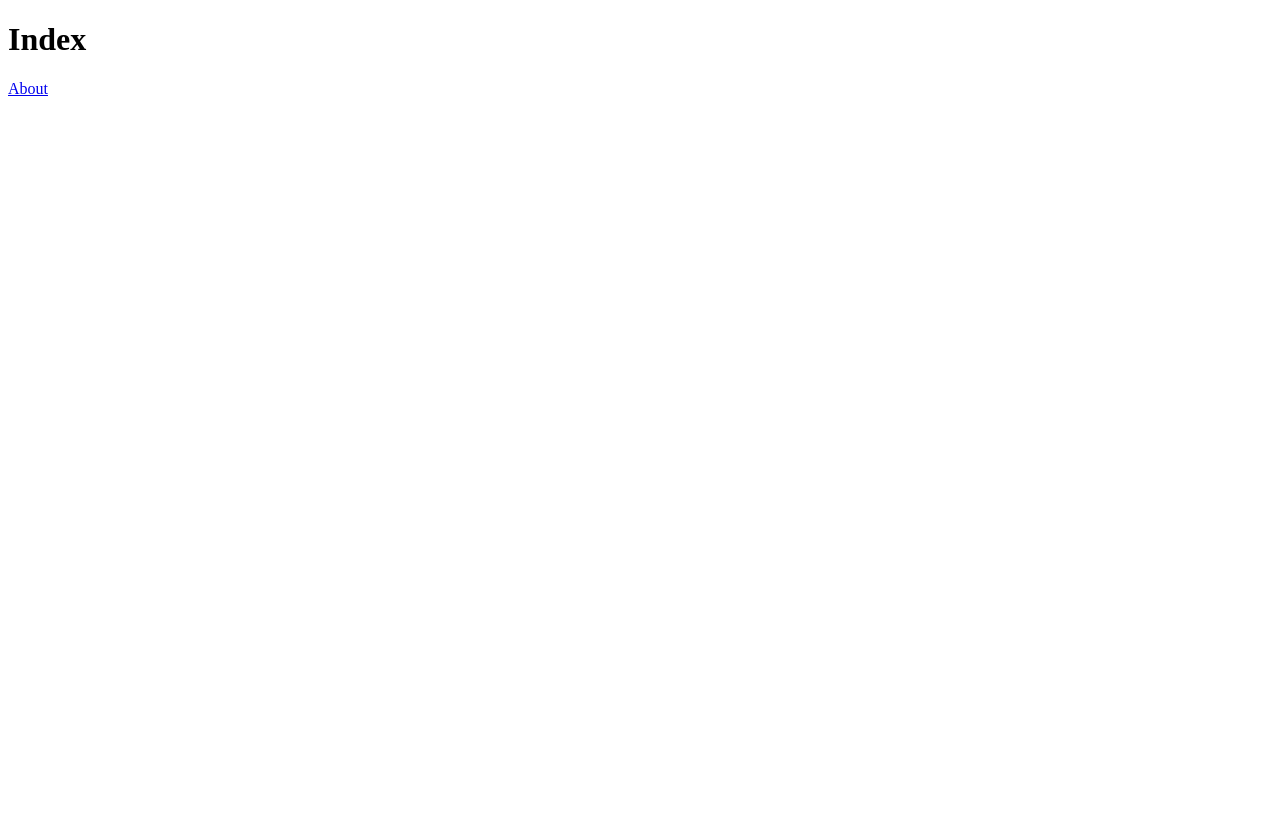
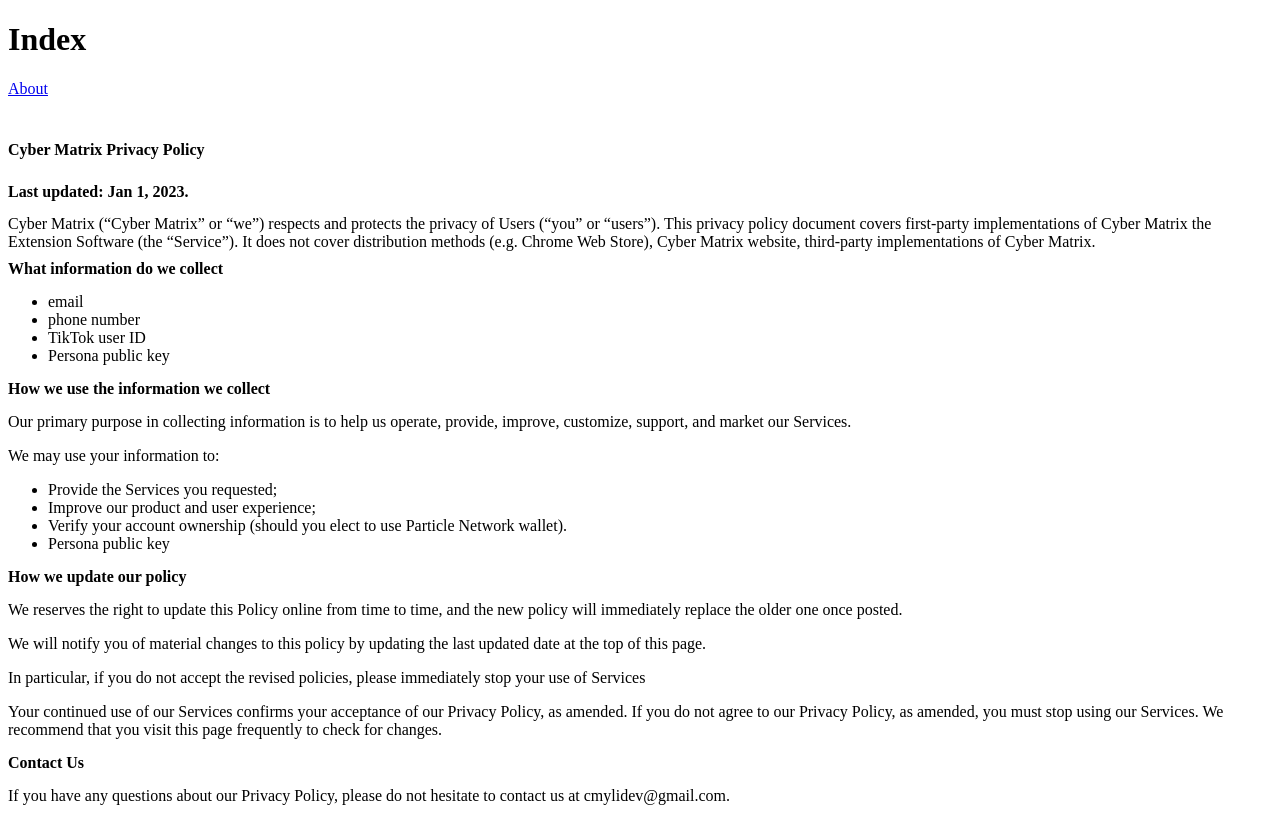
Before and after one commit to RealCyberMatrix/PrivacySite, a Next.js app: page / in a window 1280 px wide. Before the commit the page ends 800 px from the top, so only its background shows below. Built offline with nearby package versions, Linux system fonts and the light colour scheme.

Commit message:
Add content to index and about pages

```diff
--- a/pages/about.js
+++ b/pages/about.js
@@ -3,6 +3,11 @@
     return (
       <div>
         <h1> About </h1>
+        <h2>Cyber Matrix</h2>
+        <p>All your socials in one place</p>
+        <div>
+            The new social network in Web3 with blockchain, where you can create, post, mint and share Non-Fungible tokens (NFTs) seamlessly and tip cryptocurrency.
+        </div>
       </div>
     );
 }
--- a/pages/index.js
+++ b/pages/index.js
@@ -1,5 +1,6 @@
 // index.js
 import Link from "next/link";
+// import './style.css'
 
 export default function Index() {
   return (
@@ -8,6 +9,66 @@
       <Link href="/about">
         <a> About </a>
       </Link>
+      <br />
+      <br />
+      <div>
+        <div style={{ marginTop: '10px', lineHeight : 3, fontWeight: 'bold' }}>
+            Cyber Matrix Privacy Policy
+        </div>
+        <div style={{ marginTop: '10px', lineHeight : 1, fontWeight: 'bold' }}>
+            Last updated: Jan 1, 2023.
+        </div>
+        <div style={{ marginTop: '15px' }}>
+            Cyber Matrix (“Cyber Matrix” or “we”) respects and protects the privacy of Users (“you” or “users”). This privacy policy document covers first-party implementations of Cyber Matrix the Extension Software (the “Service”). It does not cover distribution methods (e.g. Chrome Web Store), Cyber Matrix website, third-party implementations of Cyber Matrix.
+        </div>
+        <div style={{ marginTop: '10px', lineHeight : 1, fontWeight: 'bold' }}>
+            What information do we collect
+        </div>
+        <div>
+            <ul>
+                <li>email</li>
+                <li>phone number</li>
+                <li>TikTok user ID</li>
+                <li>Persona public key</li>
+            </ul>
+        </div>
+        <div style={{ marginTop: '10px', lineHeight : 1, fontWeight: 'bold' }}>
+            How we use the information we collect
+        </div>
+        <div>
+            <p>
+                Our primary purpose in collecting information is to help us operate, provide, improve, customize, support, and market our Services.
+            </p>
+            <p>
+                We may use your information to:
+            </p>
+            <ul>
+                <li>Provide the Services you requested;</li>
+                <li>Improve our product and user experience;</li>
+                <li>Verify your account ownership (should you elect to use Particle Network wallet).</li>
+                <li>Persona public key</li>
+            </ul>
+        </div>
+        <div>
+            <div style={{ marginTop: '10px', lineHeight : 1, fontWeight: 'bold' }}>
+                How we update our policy
+            </div>
+            <div>
+                <p>We reserves the right to update this Policy online from time to time, and the new policy will immediately replace the older one once posted.</p>
+                <p>We will notify you of material changes to this policy by updating the last updated date at the top of this page.</p>
+                <p>In particular, if you do not accept the revised policies, please immediately stop your use of Services</p>
+                <p>Your continued use of our Services confirms your acceptance of our Privacy Policy, as amended. If you do not agree to our Privacy Policy, as amended, you must stop using our Services. We recommend that you visit this page frequently to check for changes.</p>
+            </div>
+        </div>
+        <div>
+            <div style={{ marginTop: '10px', lineHeight : 1, fontWeight: 'bold' }}>
+                Contact Us
+            </div>
+            <p>
+                If you have any questions about our Privacy Policy, please do not hesitate to contact us at cmylidev@gmail.com.
+            </p>
+        </div>
+        </div>
     </div>
   );
 }
```
